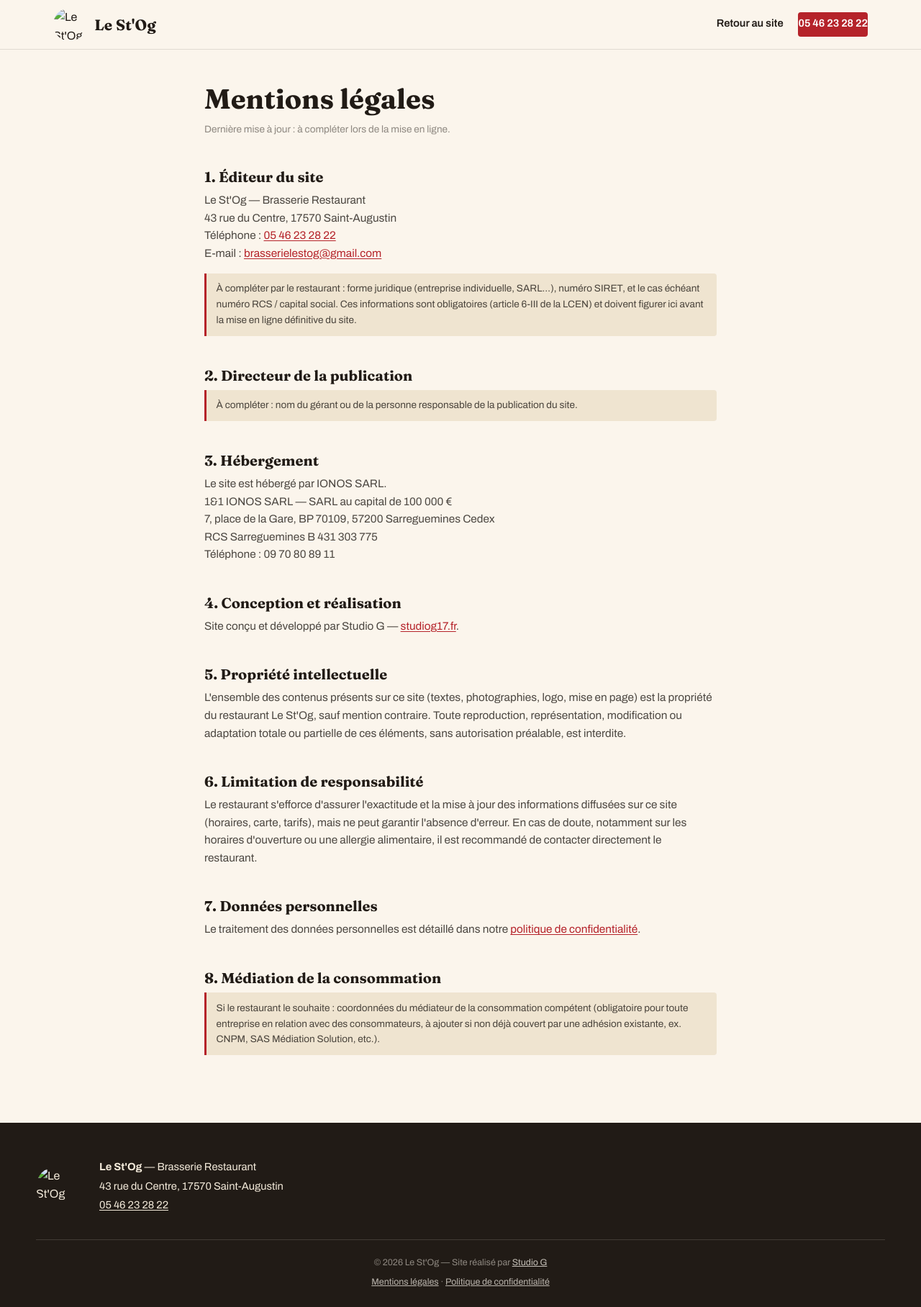
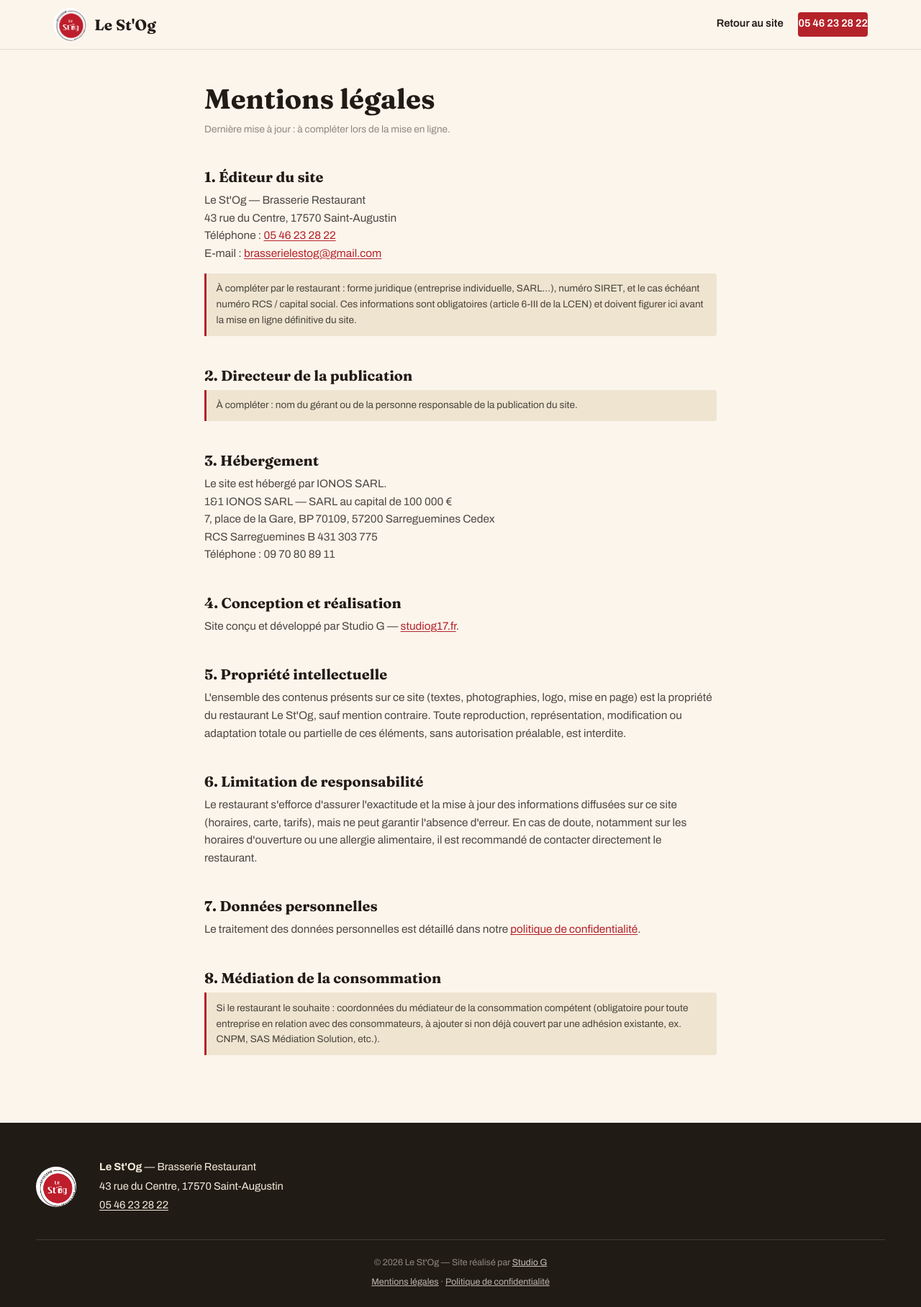
Before and after one commit to gabriel-kakahuete/st-og, a plain HTML site: page mentions-legales.html in a window 1280 px wide. Shown: the whole page at 72% size. Drawn offline with Linux system fonts and the light colour scheme; files that its build step writes are made by us from their sources; files whose address does not match are found by name.

Commit message:
Update mentions-legales.html

```diff
--- a/mentions-legales.html
+++ b/mentions-legales.html
@@ -5,18 +5,18 @@
 <meta name="viewport" content="width=device-width, initial-scale=1.0">
 <title>Mentions légales — Le St'Og</title>
 <meta name="robots" content="noindex">
-<link rel="icon" href="assets/img/logo.png">
+<link rel="icon" href="logo.png">
 <link rel="preconnect" href="https://fonts.googleapis.com">
 <link rel="preconnect" href="https://fonts.gstatic.com" crossorigin>
 <link href="https://fonts.googleapis.com/css2?family=Fraunces:ital,opsz,wght@0,9..144,400;0,9..144,600;0,9..144,700;0,9..144,900;1,9..144,500;1,9..144,600&family=Archivo:wght@400;500;600;700&display=swap" rel="stylesheet">
-<link rel="stylesheet" href="css/style.css">
+<link rel="stylesheet" href="style.css">
 </head>
 <body>
 
 <header class="site-header" id="site-header">
   <div class="header-inner">
     <a href="index.html" class="brand">
-      <img src="assets/img/logo.png" alt="Le St'Og — Brasserie Restaurant" class="brand-logo">
+      <img src="logo.png" alt="Le St'Og — Brasserie Restaurant" class="brand-logo">
       <span class="brand-word">Le St'Og</span>
     </a>
     <nav class="main-nav" id="main-nav">
@@ -76,7 +76,7 @@
 
 <footer class="site-footer">
   <div class="footer-inner">
-    <img src="assets/img/logo.png" alt="Le St'Og" class="footer-logo">
+    <img src="logo.png" alt="Le St'Og" class="footer-logo">
     <div class="footer-info">
       <p><strong>Le St'Og</strong> — Brasserie Restaurant</p>
       <p>43 rue du Centre, 17570 Saint-Augustin</p>
```
